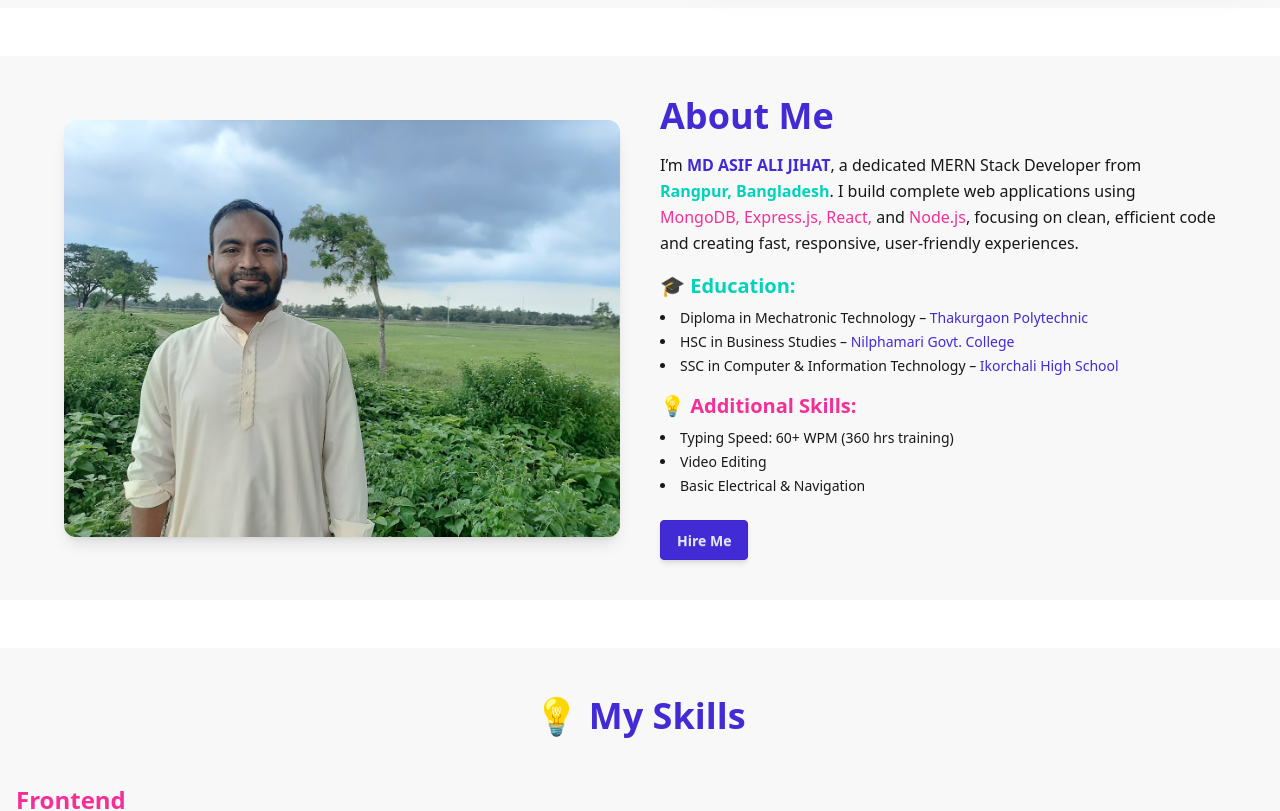
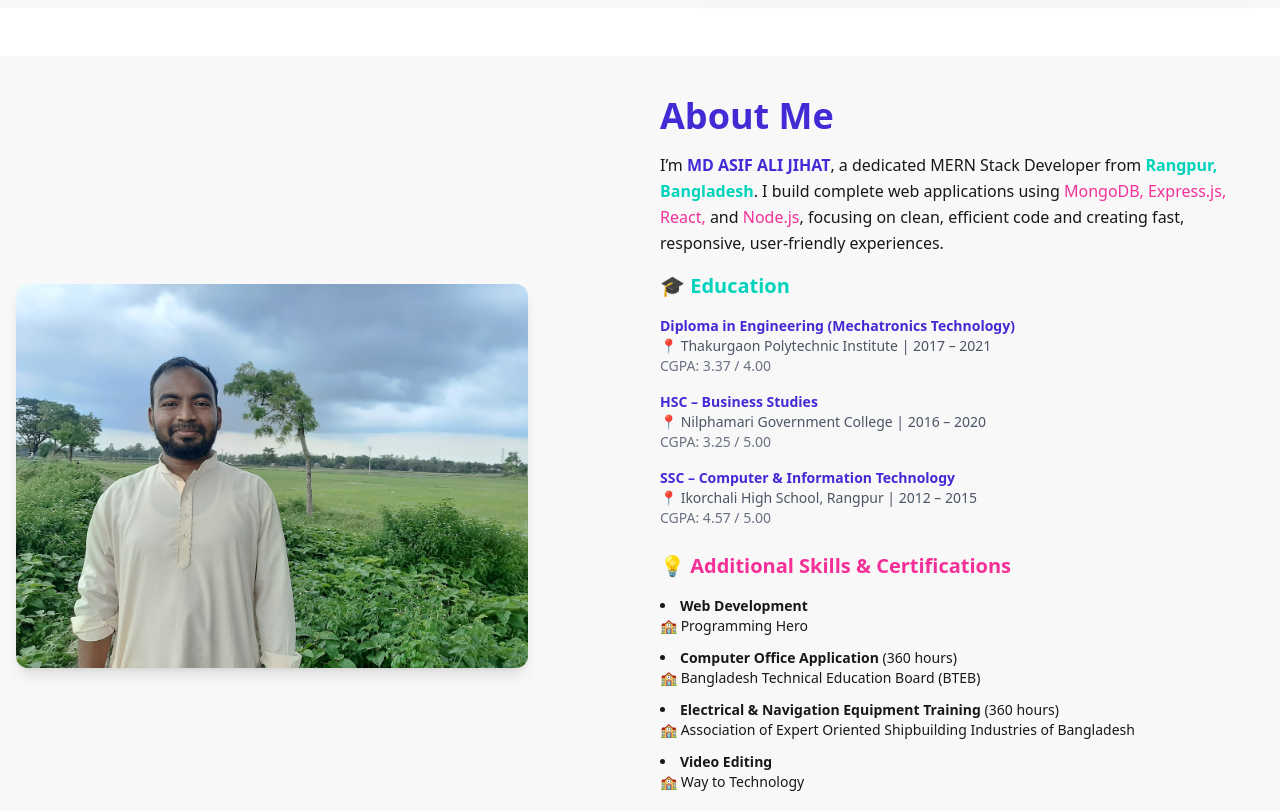
Before and after one commit to mdasifalijihat/my-resume, a React (Vite) app: page / in a window 1280 px wide. Shown: the part 600-1411 px from the top of the page. Built offline with nearby package versions, Linux system fonts and the light colour scheme.

Commit message:
add footer

```diff
--- a/src/components/pages/About/About.jsx
+++ b/src/components/pages/About/About.jsx
@@ -5,19 +5,20 @@ import images from "../../../../public/20210702_180749.jpg";
 const About = () => {
   return (
     <div className="bg-base-200 py-10 px-4 my-12">
-      <div className="max-w-6xl mx-auto flex flex-col lg:flex-row items-center gap-10">
+      <div className="max-w-7xl mx-auto flex flex-col lg:flex-row items-center gap-10">
 
         {/* Left Side Image Animation */}
         <motion.div
-          className="flex-1"
+          className="flex-1 flex justify-center lg:justify-start"
           initial={{ x: -100, opacity: 0 }}
-          animate={{ x: 0, opacity: 1 }}
+          whileInView={{ x: 0, opacity: 1 }}
+          viewport={{ once: false, amount: 0.3 }}
           transition={{ duration: 0.8, ease: "easeOut" }}
         >
           <img
             src={images}
             alt="Asif Ali Jihat"
-            className="rounded-xl shadow-lg"
+            className="rounded-xl shadow-lg w-full lg:max-w-lg"
           />
         </motion.div>
 
@@ -25,17 +26,16 @@ const About = () => {
         <motion.div
           className="flex-1"
           initial={{ x: 100, opacity: 0 }}
-          animate={{ x: 0, opacity: 1 }}
+          whileInView={{ x: 0, opacity: 1 }}
+          viewport={{ once: false, amount: 0.3 }}
           transition={{ duration: 0.8, ease: "easeOut", delay: 0.2 }}
         >
           <h2 className="text-4xl font-bold text-primary mb-4">About Me</h2>
           <p className="mb-4 text-base-content leading-relaxed">
             I’m <strong className="text-primary">MD ASIF ALI JIHAT</strong>, a
             dedicated MERN Stack Developer from{" "}
-            <span className="text-accent font-semibold">
-              Rangpur, Bangladesh
-            </span>
-            . I build complete web applications using{" "}
+            <span className="text-accent font-semibold">Rangpur, Bangladesh</span>.
+            I build complete web applications using{" "}
             <span className="text-secondary font-medium">
               MongoDB, Express.js, React,
             </span>{" "}
@@ -45,35 +45,67 @@ const About = () => {
           </p>
 
           {/* Education */}
-          <div className="mb-4">
-            <h3 className="text-xl font-semibold mb-2 text-accent">
-              🎓 Education:
+          <div className="mb-6">
+            <h3 className="text-xl font-semibold mb-4 text-accent">
+              🎓 Education
             </h3>
-            <ul className="list-disc list-inside space-y-1 text-sm text-base-content">
+            <ul className="space-y-4 text-sm text-base-content">
               <li>
-                Diploma in Mechatronic Technology –{" "}
-                <span className="text-primary">Thakurgaon Polytechnic</span>
+                <h4 className="font-bold text-primary">
+                  Diploma in Engineering (Mechatronics Technology)
+                </h4>
+                <p className="text-gray-600">
+                  📍 Thakurgaon Polytechnic Institute | 2017 – 2021
+                </p>
+                <p className="text-gray-500">CGPA: 3.37 / 4.00</p>
               </li>
               <li>
-                HSC in Business Studies –{" "}
-                <span className="text-primary">Nilphamari Govt. College</span>
+                <h4 className="font-bold text-primary">HSC – Business Studies</h4>
+                <p className="text-gray-600">
+                  📍 Nilphamari Government College | 2016 – 2020
+                </p>
+                <p className="text-gray-500">CGPA: 3.25 / 5.00</p>
               </li>
               <li>
-                SSC in Computer & Information Technology –{" "}
-                <span className="text-primary">Ikorchali High School</span>
+                <h4 className="font-bold text-primary">
+                  SSC – Computer & Information Technology
+                </h4>
+                <p className="text-gray-600">
+                  📍 Ikorchali High School, Rangpur | 2012 – 2015
+                </p>
+                <p className="text-gray-500">CGPA: 4.57 / 5.00</p>
               </li>
             </ul>
           </div>
 
-          {/* Extra Skills */}
+          {/* Extra Skills & Certifications */}
           <div className="mb-6">
-            <h3 className="text-xl font-semibold mb-2 text-secondary">
-              💡 Additional Skills:
+            <h3 className="text-xl font-semibold mb-4 text-secondary">
+              💡 Additional Skills & Certifications
             </h3>
-            <ul className="list-disc list-inside space-y-1 text-sm text-base-content">
-              <li>Typing Speed: 60+ WPM (360 hrs training)</li>
-              <li>Video Editing</li>
-              <li>Basic Electrical & Navigation</li>
+            <ul className="list-disc list-inside space-y-3 text-sm text-base-content">
+              <li>
+                <span className="font-semibold">Web Development</span>
+                <br />
+                🏫 Programming Hero
+              </li>
+              <li>
+                <span className="font-semibold">Computer Office Application</span> (360 hours)
+                <br />
+                🏫 Bangladesh Technical Education Board (BTEB)
+              </li>
+              <li>
+                <span className="font-semibold">
+                  Electrical & Navigation Equipment Training
+                </span> (360 hours)
+                <br />
+                🏫 Association of Expert Oriented Shipbuilding Industries of Bangladesh
+              </li>
+              <li>
+                <span className="font-semibold">Video Editing</span>
+                <br />
+                🏫 Way to Technology
+              </li>
             </ul>
           </div>
 
@@ -82,7 +114,8 @@ const About = () => {
             href="mailto:mdasifalijihat@gmail.com"
             className="btn btn-primary shadow-md hover:shadow-lg transition"
             initial={{ y: 20, opacity: 0 }}
-            animate={{ y: 0, opacity: 1 }}
+            whileInView={{ y: 0, opacity: 1 }}
+            viewport={{ once: false, amount: 0.3 }}
             transition={{ duration: 0.6, ease: "easeOut", delay: 0.4 }}
           >
             Hire Me
--- a/src/components/pages/ContactMe/ContactMe.jsx
+++ b/src/components/pages/ContactMe/ContactMe.jsx
@@ -33,7 +33,7 @@ const ContactMe = () => {
       viewport={{ once: true, amount: 0.3 }}
       variants={containerVariants}
     >
-      <div className="max-w-4xl mx-auto grid md:grid-cols-2 gap-12">
+      <div className="max-w-7xl mx-auto grid md:grid-cols-2 gap-12">
         {/* Contact Form */}
         <motion.div
           className="backdrop-blur-md bg-white/70 border border-white/30 rounded-2xl shadow-2xl p-8 sm:p-12 transition-all duration-300"
--- a/src/components/pages/Home/SocialLinks/SocialLinks.jsx
+++ b/src/components/pages/Home/SocialLinks/SocialLinks.jsx
@@ -5,7 +5,7 @@ export default function SocialLinks() {
       <a
         className="btn mb-6 text-white transform transition-transform duration-200 hover:-translate-y-1 hover:scale-105"
         style={{ backgroundColor: "#333", borderColor: "#333" }}
-        href="https://github.com"
+        href="https://github.com/mdasifalijihat"
         target="_blank"
         rel="noreferrer"
       >
@@ -16,7 +16,7 @@ export default function SocialLinks() {
       <a
         className="btn mb-6 text-white transform transition-transform duration-200 hover:-translate-y-1 hover:scale-105"
         style={{ backgroundColor: "#0077B5", borderColor: "#0077B5" }}
-        href="https://linkedin.com"
+        href="https://www.linkedin.com/in/md-asif-ali-jihat-976281217/"
         target="_blank"
         rel="noreferrer"
       >
@@ -27,7 +27,7 @@ export default function SocialLinks() {
       <a
         className="btn mb-6 text-white transform transition-transform duration-200 hover:-translate-y-1 hover:scale-105"
         style={{ backgroundColor: "#1DA1F2", borderColor: "#1DA1F2" }}
-        href="https://twitter.com"
+        href="https://x.com/mdasifalijihat0"
         target="_blank"
         rel="noreferrer"
       >
--- a/src/components/pages/Projects/Projects.jsx
+++ b/src/components/pages/Projects/Projects.jsx
@@ -29,7 +29,7 @@ const Projects = () => {
               custom={index}
               initial="hidden"
               whileInView="visible"
-              viewport={{ once: true }}
+              viewport={{ once: false, amount: 0.3 }} // 🔹 বারবার animation trigger হবে
               variants={cardVariants}
             >
               <img
```
Also changed, not shown: src/components/pages/Home/HomeBanner/HomeBanner.jsx (+14 -15 lines), src/components/pages/Projects/ProjectDetails.jsx (+64 -43 lines).
